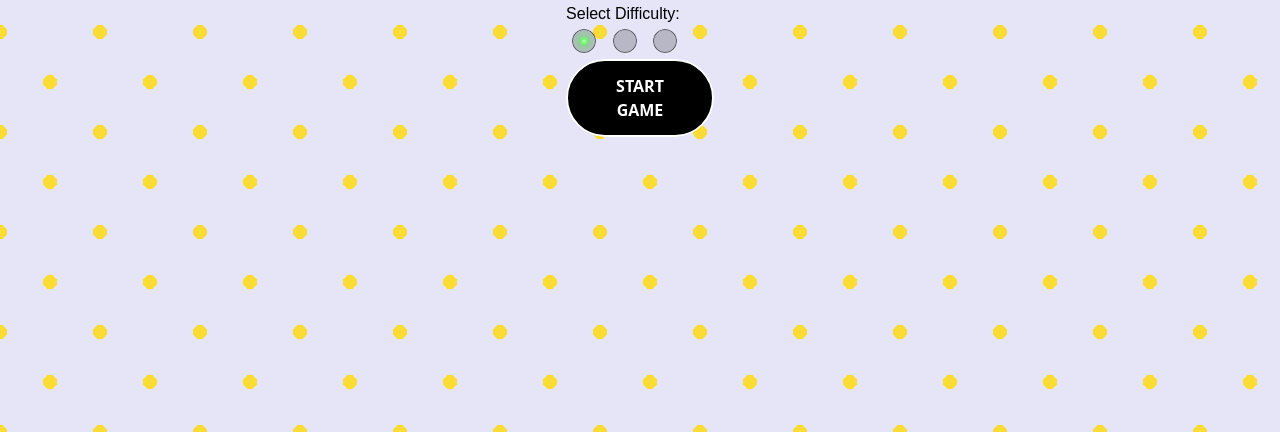
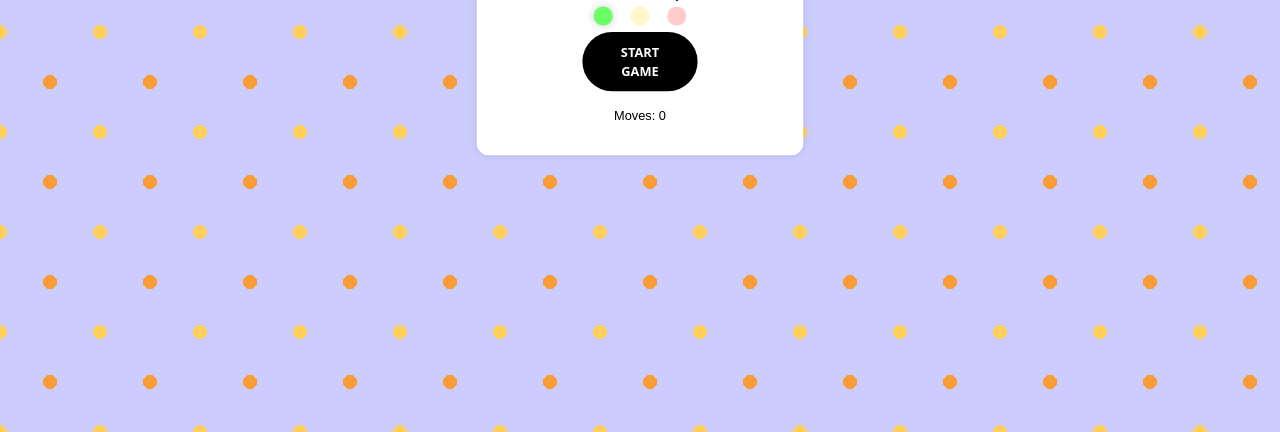
Before and after one commit to sayhan1610/card_memory, a plain HTML site: page index.html in a window 1280 px wide. Shown: the part 368-800 px from the top of the page. Drawn offline with Linux system fonts and the light colour scheme.

Commit message:
Final Update

```diff
--- a/index.html
+++ b/index.html
@@ -7,6 +7,7 @@
     <link rel="stylesheet" href="styles.css" />
   </head>
   <body class="background">
+    <div class="container">
       <h1>Flip Card Memory Game</h1>
       <div class="level-selection">
         <label for="difficulty">Select Difficulty: </label>
@@ -18,19 +19,26 @@
             name="radio"
             value="easy"
           />
-        <input class="input yellow" type="radio" name="radio" value="medium" />
+          <input
+            class="input yellow"
+            type="radio"
+            name="radio"
+            value="medium"
+          />
           <input class="input red" type="radio" name="radio" value="hard" />
         </div>
         <button class="btn-23" id="startGame">
-        <span class="text"
-          >Start <br />
-          Game</span
-        >
+          <span class="text">Start <br />Game</span>
           <span aria-hidden="" class="marquee">Start</span>
           <span aria-hidden="" class="marquee">Game</span>
         </button>
       </div>
+      <div id="movesCounter">Moves: 0</div>
       <div class="game-board" id="gameBoard"></div>
+    </div>
+    <audio id="swipeSound" src="audio/swipe.mp3"></audio>
+    <audio id="winSound" src="audio/win.mp3"></audio>
+    <audio id="playSound" src="audio/play.mp3"></audio>
     <script src="script.js"></script>
   </body>
 </html>
--- a/script.js
+++ b/script.js
@@ -2,6 +2,11 @@ document.addEventListener('DOMContentLoaded', () => {
     const gameBoard = document.getElementById('gameBoard');
     const startGameButton = document.getElementById('startGame');
     const difficultyRadioButtons = document.querySelectorAll('.radio-input .input');
+    const movesCounter = document.getElementById('movesCounter');
+    const swipeSound = document.getElementById('swipeSound');
+    const winSound = document.getElementById('winSound');
+    const playSound = document.getElementById('playSound');
+
     const emojis = [
         '😀', '😃', '😄', '😁', '😆', '😅', '😂', '🤣', '😊', '😇', '🥰', '😍', '🤩', '😘', '😗', '😚',
         '😙', '😋', '😛', '😝', '😜', '🤪', '🤨', '🧐', '🤓', '😎', '🥳', '😏', '😒', '😞', '😔', '😟',
@@ -14,14 +19,20 @@ document.addEventListener('DOMContentLoaded', () => {
     let firstCard = null;
     let secondCard = null;
     let lockBoard = false;
+    let moves = 0;
+    let matchedPairs = 0;
 
     startGameButton.addEventListener('click', startGame);
+    startGameButton.addEventListener('click', () => playSound.play());
 
     function startGame() {
         gameBoard.innerHTML = '';
         firstCard = null;
         secondCard = null;
         lockBoard = false;
+        moves = 0;
+        matchedPairs = 0;
+        updateMovesCounter();
 
         const difficulty = getSelectedDifficulty();
         const gridSize = getGridSize(difficulty);
@@ -93,6 +104,7 @@ document.addEventListener('DOMContentLoaded', () => {
         if (this === firstCard) return;
 
         this.classList.add('flip');
+        swipeSound.play();
 
         if (!firstCard) {
             firstCard = this;
@@ -101,6 +113,8 @@ document.addEventListener('DOMContentLoaded', () => {
 
         secondCard = this;
         lockBoard = true;
+        moves++;
+        updateMovesCounter();
 
         checkForMatch();
     }
@@ -114,6 +128,12 @@ document.addEventListener('DOMContentLoaded', () => {
     function disableCards() {
         firstCard.removeEventListener('click', flipCard);
         secondCard.removeEventListener('click', flipCard);
+        matchedPairs++;
+
+        if (matchedPairs === emojis.length / 2) {
+            winSound.play();
+            console.log('All pairs matched! Playing win sound.');
+        }
 
         resetBoard();
     }
@@ -130,4 +150,8 @@ document.addEventListener('DOMContentLoaded', () => {
     function resetBoard() {
         [firstCard, secondCard, lockBoard] = [null, null, false];
     }
+
+    function updateMovesCounter() {
+        movesCounter.textContent = `Moves: ${moves}`;
+    }
 });
--- a/styles.css
+++ b/styles.css
@@ -1,6 +1,6 @@
 body {
+  scale: 0.8;
   display: flex;
-  flex-direction: column;
   align-items: center;
   justify-content: center;
   height: 100vh;
@@ -9,13 +9,33 @@ body {
   margin: 0;
 }
 
+.container {
+  background-color: white;
+  border-radius: 15px;
+  padding: 20px;
+  box-shadow: 0 0 10px rgba(0, 0, 0, 0.1);
+  text-align: center;
+}
+
 h1 {
   margin-bottom: 20px;
+}
+
+.level-selection {
+  margin-bottom: 20px;
+}
+
+.radio-input {
+  display: flex;
+  justify-content: center;
+  gap: 10px;
 }
 
 .game-board {
   display: grid;
   grid-gap: 10px;
+  justify-content: center;
+  margin-top: 20px;
 }
 
 .card {
@@ -205,80 +225,63 @@ h1 {
 
 .input {
   -webkit-appearance: none;
-  /* remove default */
+
   margin: 6px;
   width: 24px;
   height: 24px;
   border-radius: 12px;
   cursor: pointer;
   vertical-align: middle;
-  box-shadow: hsla(0, 0%, 100%, 0.15) 0 1px 1px,
-    inset hsla(0, 0%, 0%, 0.5) 0 0 0 1px;
-  background-color: hsla(0, 0%, 0%, 0.2);
+  background-color: hsla(0, 0%, 90%, 1);
   background-repeat: no-repeat;
-  -webkit-transition: background-position 0.15s cubic-bezier(0.8, 0, 1, 1),
-    -webkit-transform 0.25s cubic-bezier(0.8, 0, 1, 1);
-  outline: none;
+  transition: background-color 0.3s, box-shadow 0.3s;
 }
 
 .input.green {
-  background-image: -webkit-radial-gradient(
-    hsla(118, 100%, 90%, 1) 0%,
-    hsla(118, 100%, 70%, 1) 15%,
-    hsla(118, 100%, 60%, 0.3) 28%,
-    hsla(118, 100%, 30%, 0) 70%
-  );
+  background-color: hsla(118, 100%, 90%, 1);
 }
 
 .input.yellow {
-  background-image: -webkit-radial-gradient(
-    hsla(50, 100%, 90%, 1) 0%,
-    hsla(50, 100%, 70%, 1) 15%,
-    hsla(50, 100%, 60%, 0.3) 28%,
-    hsla(50, 100%, 30%, 0) 70%
-  );
+  background-color: hsla(50, 100%, 90%, 1);
 }
 
 .input.red {
-  background-image: -webkit-radial-gradient(
-    hsla(0, 100%, 90%, 1) 0%,
-    hsla(0, 100%, 70%, 1) 15%,
-    hsla(0, 100%, 60%, 0.3) 28%,
-    hsla(0, 100%, 30%, 0) 70%
-  );
+  background-color: hsla(0, 100%, 90%, 1);
 }
 
 .input:checked {
-  -webkit-transition: background-position 0.2s 0.15s cubic-bezier(0, 0, 0.2, 1),
-    -webkit-transform 0.25s cubic-bezier(0, 0, 0.2, 1);
+  box-shadow: 0 0 10px rgba(0, 0, 0, 0.2);
 }
 
-.input:active {
-  -webkit-transform: scale(1.5);
-  -webkit-transition: -webkit-transform 0.1s cubic-bezier(0, 0, 0.2, 1);
+.input:checked.green {
+  background-color: hsla(118, 100%, 70%, 1);
 }
 
-/* The up/down direction logic */
-
-.input,
-.input:active {
-  background-position: 24px 0;
+.input:checked.yellow {
+  background-color: hsla(50, 100%, 70%, 1);
 }
 
-.input:checked {
-  background-position: 0 0;
-}
-
-.input:checked ~ .input,
-.input:checked ~ .input:active {
-  background-position: -24px 0;
+.input:checked.red {
+  background-color: hsla(0, 100%, 70%, 1);
 }
 
 .background {
-  /* Add your background pattern here */
-  background-color: #e5e5f7;
-  background-image: radial-gradient(#fbdc34 10%, transparent 10%),
-    radial-gradient(#fbdc34 10%, transparent 10%);
+  background-color: #ccccff;
+  background-image: radial-gradient(#ffd15c 10%, transparent 10%),
+    radial-gradient(#fa9d37 10%, transparent 10%);
   background-size: 100px 100px;
   background-position: 0 0, 50px 50px;
+  animation: backgroundmove 2s infinite linear;
 }
+
+@keyframes backgroundmove {
+  0% {
+    background-position: 0 0, 50px 50px;
+  }
+  50% {
+    background-position: 50px 50px, 0 0;
+  }
+  100% {
+    background-position: 0 0, 50px 50px;
+  }
+}
```
Also changed, not shown: 2 other files. Lines whose indentation alone changed are shown as unchanged.
